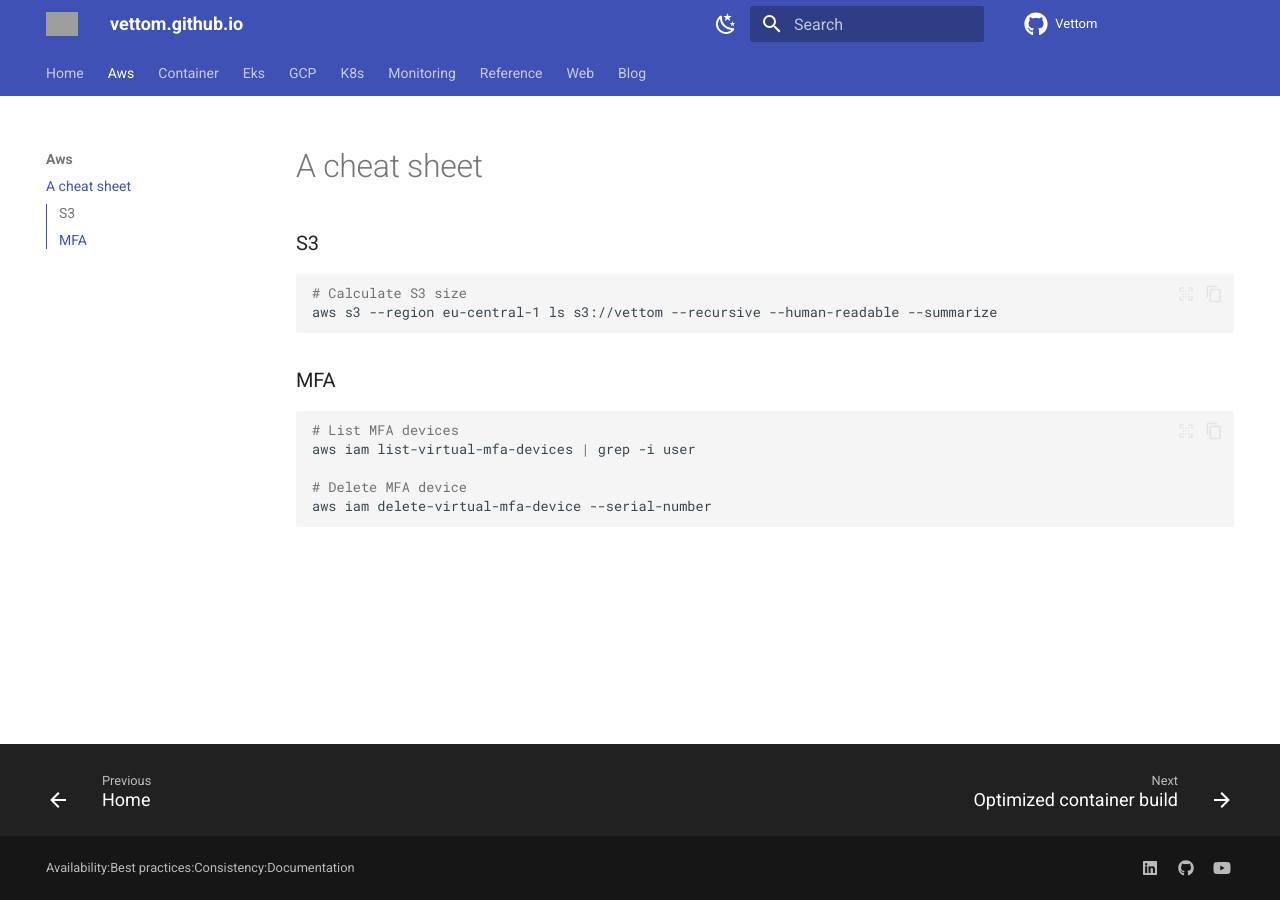
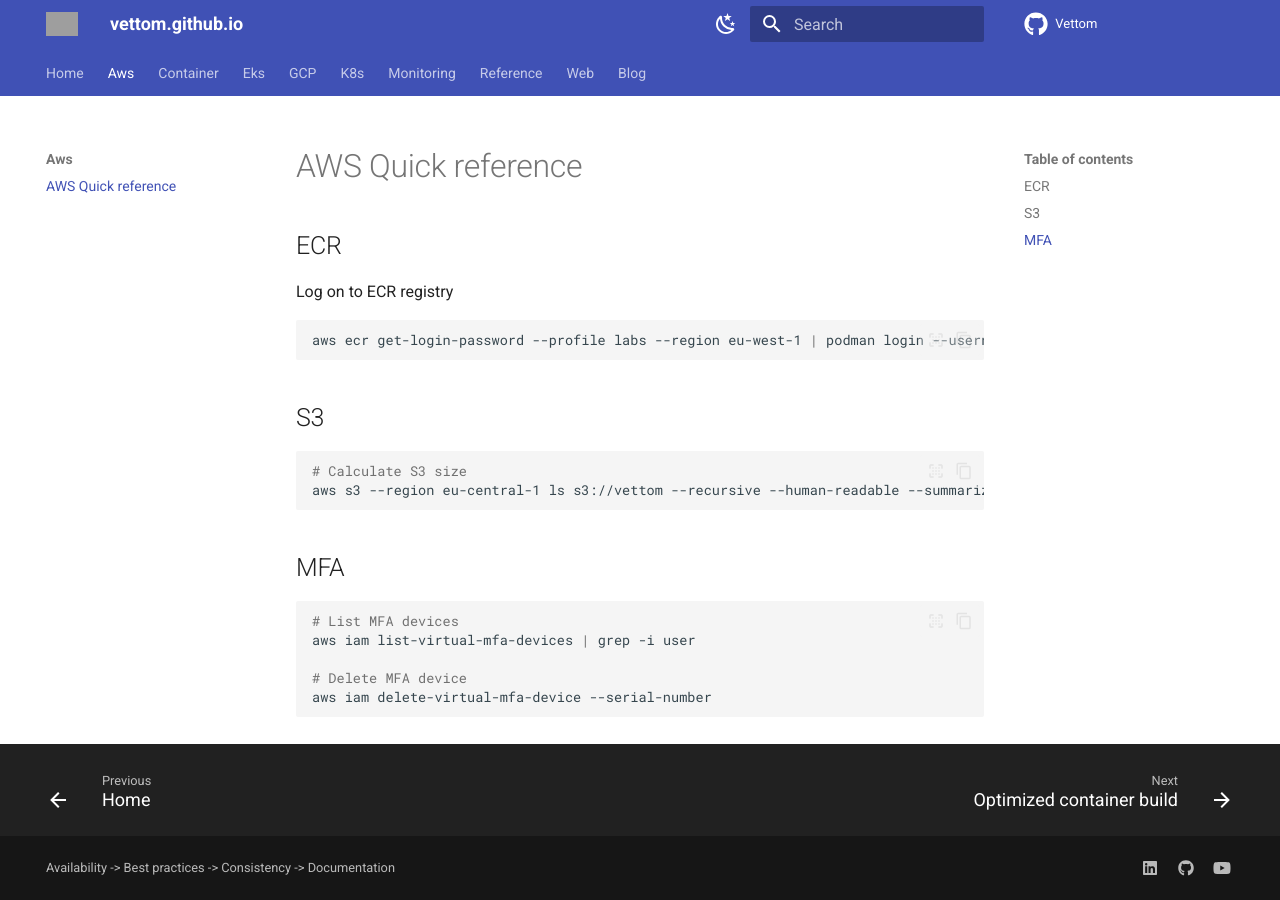
Before and after one commit to vettom/vettom.github.io, an MkDocs documentation site: the page built from docs/Aws/shortcuts.md, in a window 1280 px wide. Built offline with MkDocs 1.6.1 and Material for MkDocs 9.7.7, drawn with Linux system fonts in a browser that asks for light colours; grey boxes are pictures that could not be loaded.

Commit message:
Update by DV on Mon 30 Dec 2024 18:04:56 GMT

````diff
--- a/docs/Aws/shortcuts.md
+++ b/docs/Aws/shortcuts.md
@@ -1,12 +1,18 @@
-# A cheat sheet
+# AWS Quick reference
 
-### S3
+## ECR
+Log on to ECR registry
+```bash
+aws ecr get-login-password --profile labs --region eu-west-1 | podman login --username AWS --password-stdin <account_id>.dkr.ecr.eu-west-1.amazonaws.com
+```
+
+## S3
 ```bash
 # Calculate S3 size
 aws s3 --region eu-central-1 ls s3://vettom --recursive --human-readable --summarize
 ```
 
-### MFA
+## MFA
 ```bash
 # List MFA devices
 aws iam list-virtual-mfa-devices | grep -i user
--- a/mkdocs.yml
+++ b/mkdocs.yml
@@ -2,7 +2,7 @@ site_name: vettom.github.io
 site_url: https://vettom.github.io
 repo_url: https://github.com/vettom
 repo_name: Vettom
-copyright: Availability:Best practices:Consistency:Documentation
+copyright: Availability -> Best practices -> Consistency -> Documentation
 theme:
   name: material
   features:
@@ -10,7 +10,7 @@ theme:
     - navigation.sections
     - navigation.expand
     - navigation.top
-    - toc.integrate
+    # - toc.integrate
     - navigation.top
     - search.suggest
     - search.highlight
````
Also changed, not shown: docs/Eks/eks-ecr-access.md (added, +39 -0 lines), docs/K8s/cert-manager.md (+1 -0 lines), docs/GCP/quick-gke-cluster.md (line endings or trailing spaces), 1 other file.
